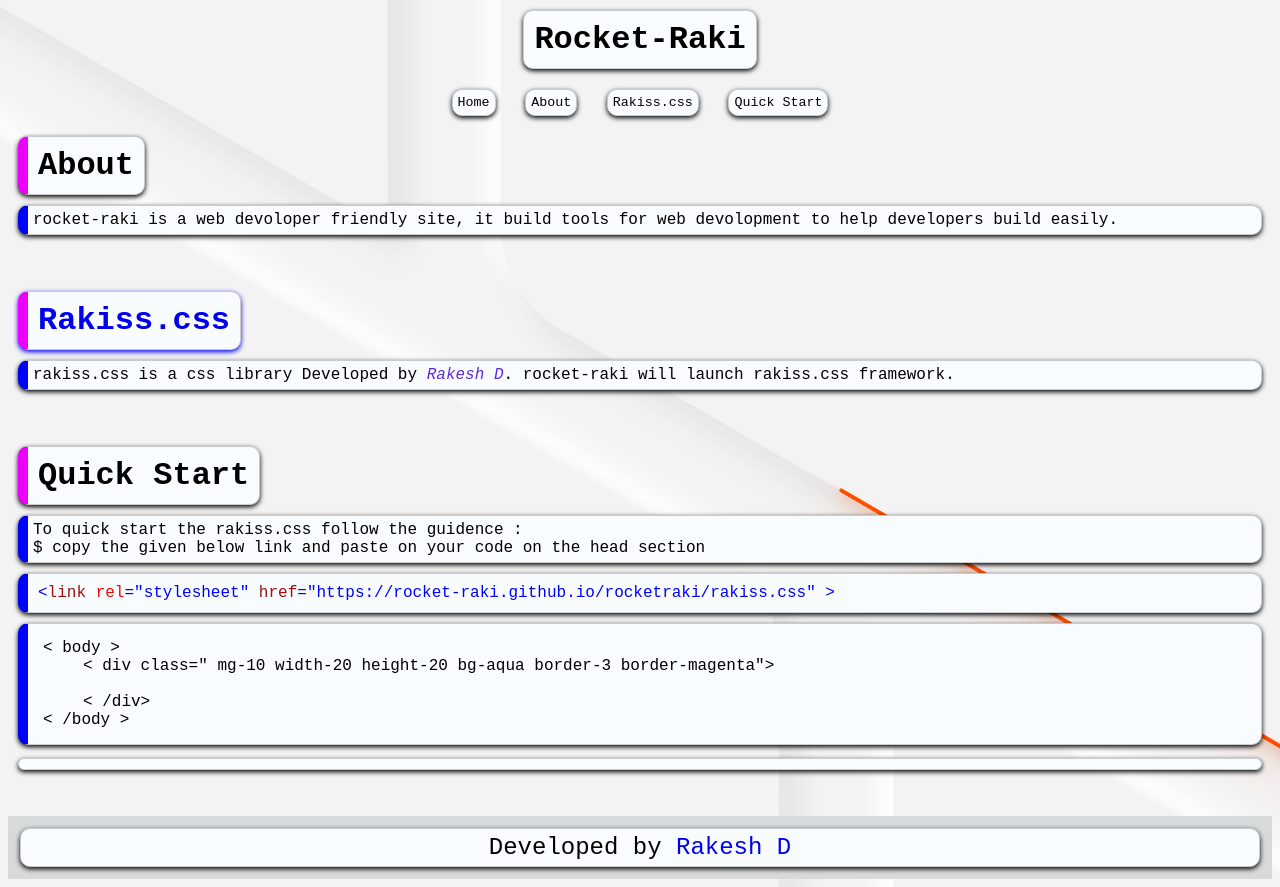
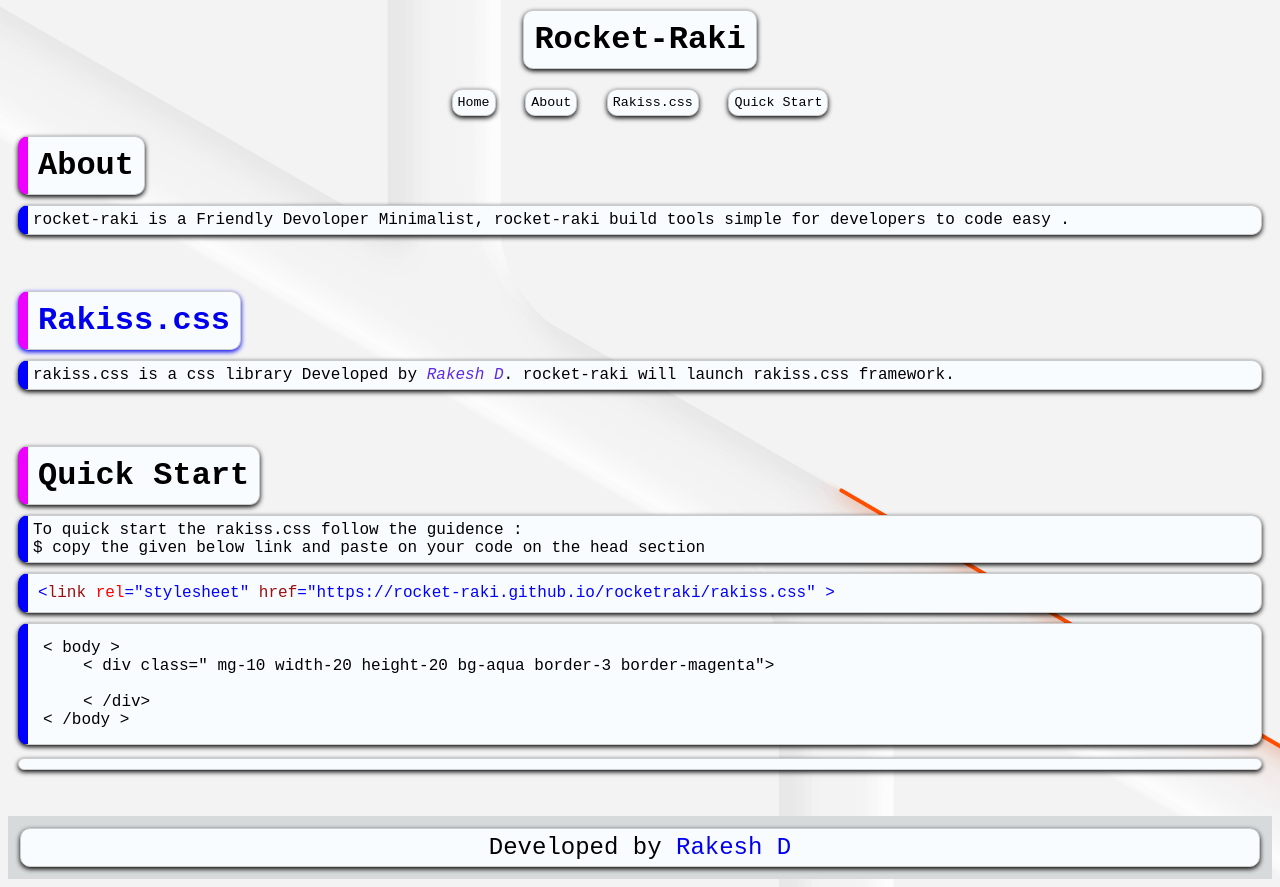
Before and after one commit to rocket-raki/css, a plain HTML site: page index.html in a window 1280 px wide. Drawn offline with Linux system fonts and the light colour scheme; a script that the page names is missing.

Commit message:
Update index.html

```diff
--- a/index.html
+++ b/index.html
@@ -77,7 +77,7 @@
     <div id="about">
         <div class="content">
             <h1 style=" border-left: 10px solid rgb(238, 0, 255) ;">About</h1>
-            <p style=" border-left: 10px solid blue ;" >rocket-raki is a web devoloper friendly site, it build tools for web devolopment to help developers build easily. </p>
+            <p style=" border-left: 10px solid blue ;" >rocket-raki is a Friendly Devoloper Minimalist, rocket-raki build  tools simple for developers to code easy . </p>
 
 
         </div>
```
